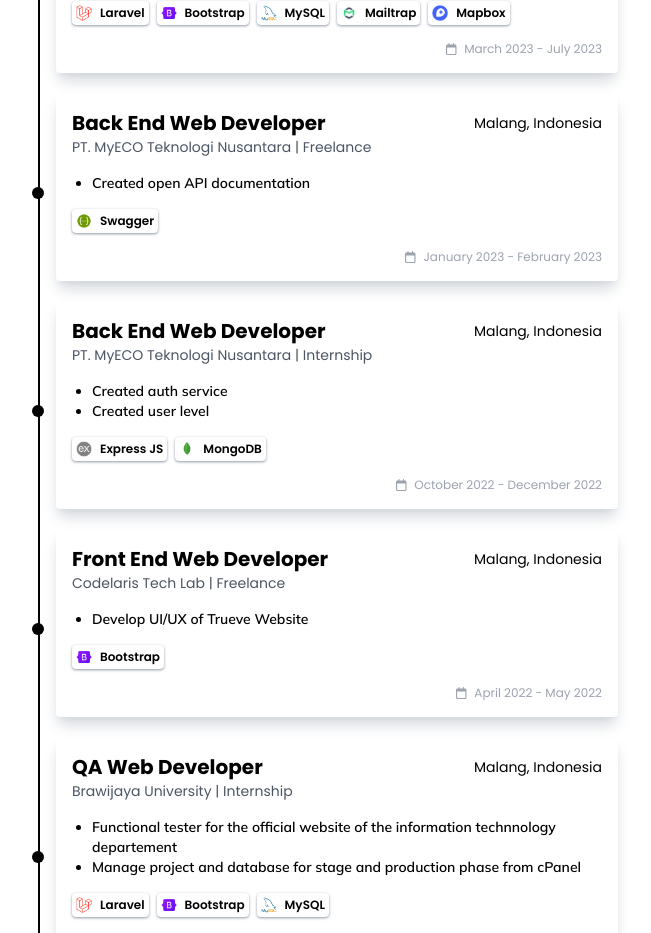
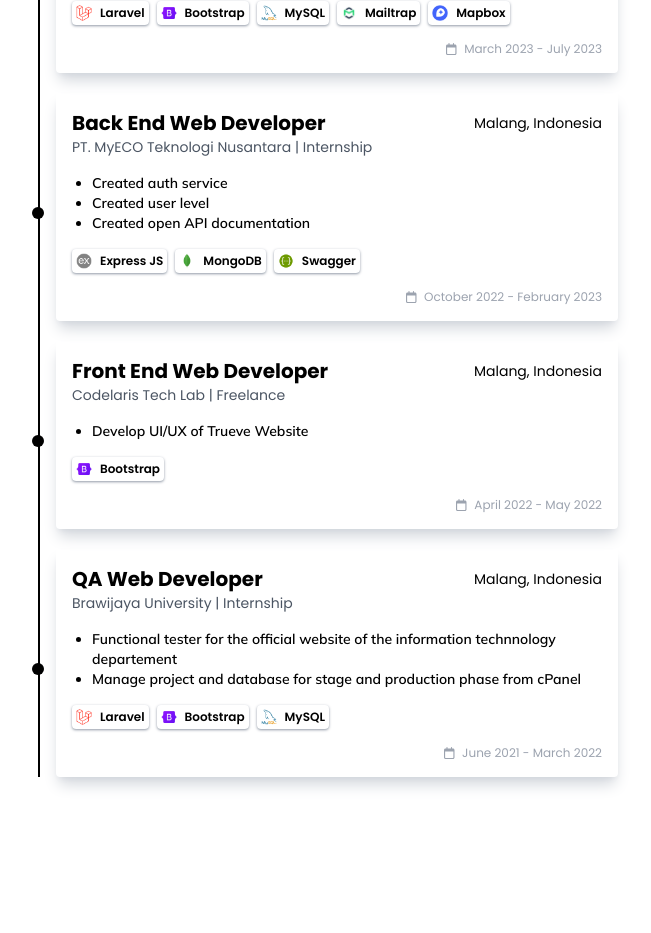
Before and after one commit to MusaviArdabilly/personal-portfolio, a Next.js app: page / in a window 1280 px wide. Shown: the part 1975-2908 px from the top of the page, without its empty margins (312-963 px from the left). Built offline with nearby package versions, Linux system fonts and the light colour scheme.

Commit message:
update: experiences

```diff
--- a/src/components/Experiences.jsx
+++ b/src/components/Experiences.jsx
@@ -80,37 +80,11 @@ const Experiences = () => {
                 <h1 className='text-md md:text-xl font-bold'>Back End Web Developer</h1>
                 <h2 className='text-xs md:text-sm text-right'>Malang, Indonesia</h2>
               </div>
-              <h2 className='text-xs md:text-sm text-gray-600 mb-4'>PT. MyECO Teknologi Nusantara | Freelance</h2>
-              <ul className='list-disc mulish text-xs md:text-sm font-semibold pl-5 mb-4'>
-                <li>Created open API documentation</li>
-              </ul>
-              <div className='flex flex-wrap gap-2 mb-4'>
-                <div className='flex justify-evenly items-center gap-2 p-1 shadow shadow-gray-400 rounded'>
-                  <Image
-                    src="/image/tech/swagger.png"
-                    alt='NextJS'
-                    width={16} height={16}
-                  />
-                  <h2 className='text-xs font-semibold inline'>Swagger</h2>
-                </div>
-              </div>
-              <div className='flex justify-end items-center text-xs text-gray-400'>
-                <FontAwesomeIcon icon={faCalendar} />
-                <h3 className='inline ml-2'>January 2023 - February 2023</h3>
-              </div>
-            </div>
-            <div className='p-4 relative rounded shadow-lg shadow-gray-300 hover:shadow'>
-              <div className='absolute top-1/2 transform-translate-y-1/2 -mx-10'>
-                <div className="w-3 h-3 bg-black rounded-full"></div>
-              </div>
-              <div className='flex justify-between items-center'>
-                <h1 className='text-md md:text-xl font-bold'>Back End Web Developer</h1>
-                <h2 className='text-xs md:text-sm text-right'>Malang, Indonesia</h2>
-              </div>
               <h2 className='text-xs md:text-sm text-gray-600 mb-4'>PT. MyECO Teknologi Nusantara | Internship</h2>
               <ul className='list-disc mulish text-xs md:text-sm font-semibold pl-5 mb-4'>
                 <li>Created auth service</li>
                 <li>Created user level</li>
+                <li>Created open API documentation</li>
               </ul>
               <div className='flex flex-wrap gap-2 mb-4'>
                 <div className='flex justify-evenly items-center gap-2 p-1 shadow shadow-gray-400 rounded'>
@@ -129,11 +103,19 @@ const Experiences = () => {
                   />
                   <h2 className='text-xs font-semibold inline'>MongoDB</h2>
                 </div>
+                <div className='flex justify-evenly items-center gap-2 p-1 shadow shadow-gray-400 rounded'>
+                  <Image
+                    src="/image/tech/swagger.png"
+                    alt='NextJS'
+                    width={16} height={16}
+                  />
+                  <h2 className='text-xs font-semibold inline'>Swagger</h2>
+                </div>
               </div>
               <div className='flex justify-end items-center text-xs text-gray-400'>
                 <FontAwesomeIcon icon={faCalendar} />
                 <h3 className='inline ml-2'>
-                  October 2022 - December 2022
+                  October 2022 - February 2023
                 </h3>
               </div>
             </div>
```
